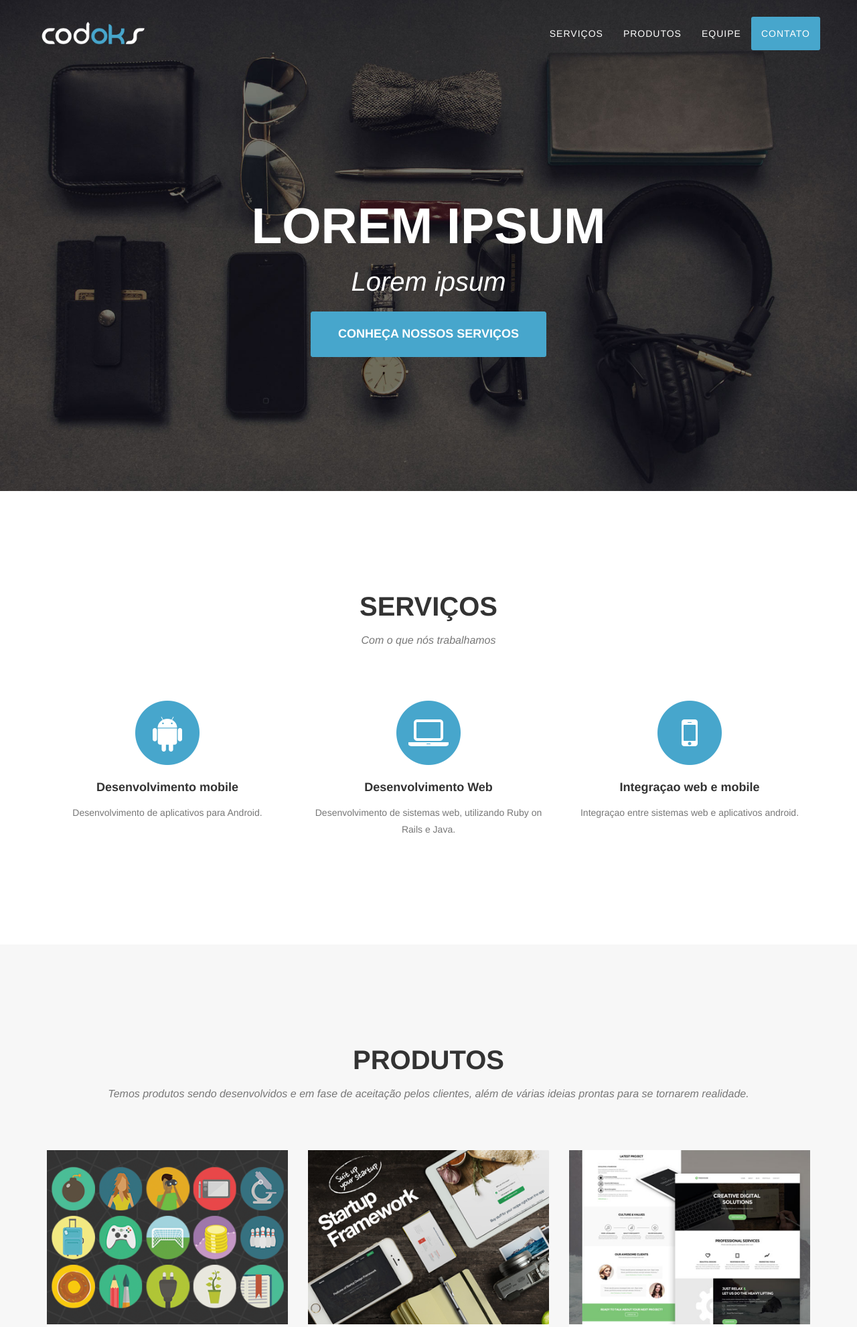
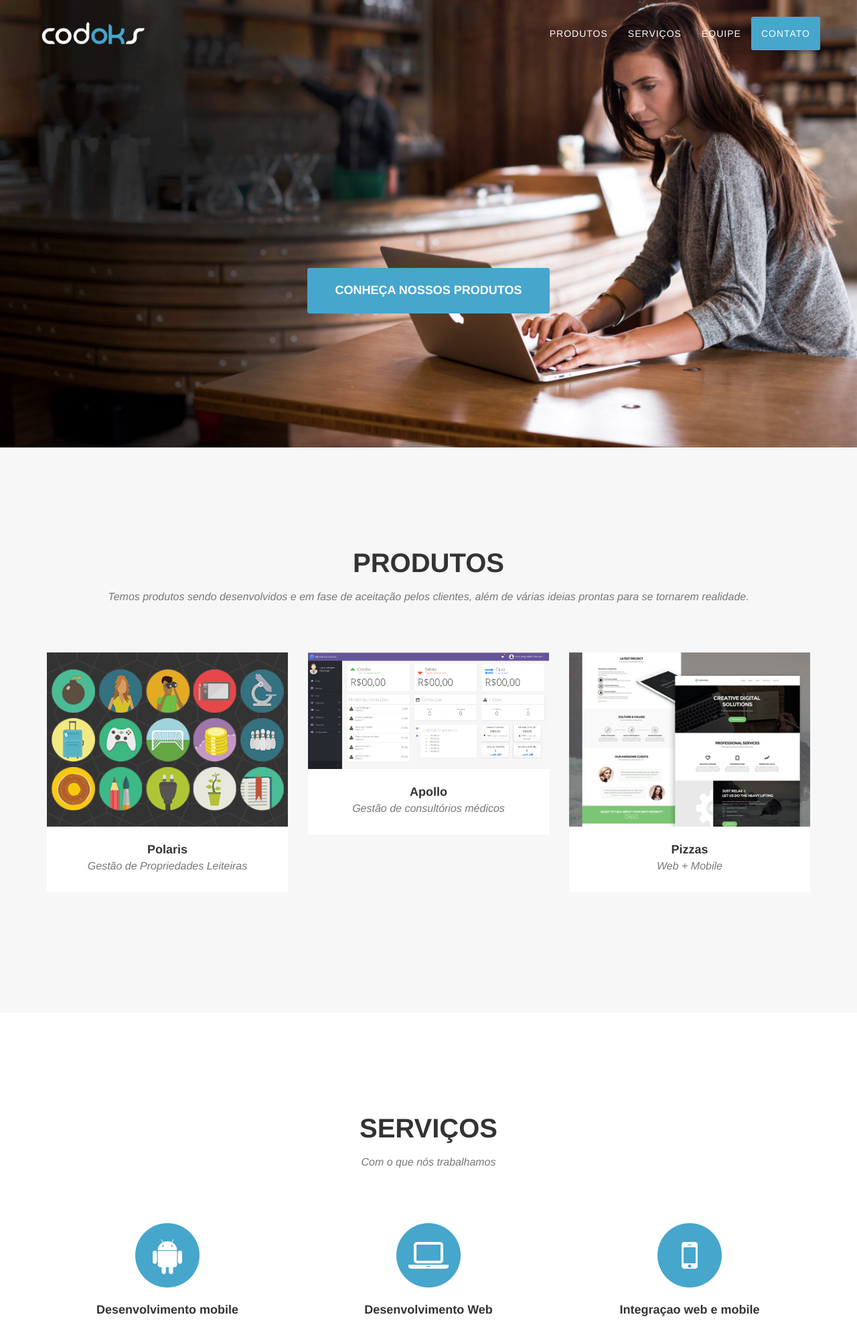
Before and after one commit to Codoks/codoks-site, a PHP site: page / in a window 1280 px wide. Shown: the top 1981 px of the page at 67% size. Run offline with PHP 8.4, Linux system fonts and the light colour scheme; some web fonts are replaced.

Commit message:
melhorado o texto do apollo e adicionado uma imagem para ele

```diff
--- a/css/agency.css
+++ b/css/agency.css
@@ -269,7 +269,7 @@ header {
     text-align: center;
     color: #fff;
     background-attachment: scroll;
-    background-image: url(../img/header-bg.jpg);
+    background-image: url(../img/teste.jpg);
     background-position: center center;
     background-repeat: none;
     -webkit-background-size: cover;
@@ -319,7 +319,7 @@ header .intro-text .intro-heading {
         margin-bottom: 50px;
         text-transform: uppercase;
         font-family: Montserrat,"Helvetica Neue",Helvetica,Arial,sans-serif;
-        font-size: 75px;
+        font-size: 50px;
         font-weight: 700;
         line-height: 75px;
     }
--- a/index.html
+++ b/index.html
@@ -48,7 +48,7 @@
                     <span class="icon-bar"></span>
                     <span class="icon-bar"></span>
                 </button>
-                <img src="img/logos/logo_header.png" class="navbar-brand page-scroll" alt="">
+                <a href="#inicial" class="page-scroll"><img src="img/logos/logo_header.png" class="navbar-brand page-scroll" alt=""></a>
             </div>
 
             <!-- Collect the nav links, forms, and other content for toggling -->
@@ -58,10 +58,10 @@
                         <a href="#page-top"></a>
                     </li>
                     <li>
-                        <a class="page-scroll" href="#services">Serviços</a>
+                        <a class="page-scroll" href="#portfolio">Produtos</a>
                     </li>
                     <li>
-                        <a class="page-scroll" href="#portfolio">Produtos</a>
+                        <a class="page-scroll" href="#services">Serviços</a>
                     </li>
                     <li>
                         <a class="page-scroll" href="#team">Equipe</a>
@@ -78,16 +78,71 @@
 
     <!-- Header -->
     <header>
-        <div class="container">
+        <div id="inicial" class="container">
             <div class="intro-text">
-                <div class="intro-heading">Lorem ipsum</div>
-                <div class="intro-lead-in">Lorem ipsum</div>
-                <a href="#services" class="page-scroll btn btn-xl">Conheça nossos serviços</a>
+                <div class="intro-heading"></div>
+                <a href="#portfolio" class="page-scroll btn btn-xl">Conheça nossos produtos</a>
             </div>
         </div>
     </header>
 
-    <!-- Services Section -->
+    <!-- Portfolio Grid Section -->
+    <section id="portfolio" class="bg-light-gray">
+        <div class="container">
+            <div class="row">
+                <div class="col-lg-12 text-center">
+                    <h2 class="section-heading">Produtos</h2>
+                    <h3 class="section-subheading text-muted">Temos produtos sendo desenvolvidos e em fase de aceitação pelos clientes, além de várias ideias prontas para se tornarem realidade.</h3>
+                </div>
+            </div>
+            <div class="row">
+                <div class="col-md-4 col-sm-6 portfolio-item">
+                    <a href="#portfolioModal1" class="portfolio-link" data-toggle="modal">
+                        <div class="portfolio-hover">
+                            <div class="portfolio-hover-content">
+                                <i class="fa fa-plus fa-3x"></i>
+                            </div>
+                        </div>
+                        <img src="img/portfolio/roundicons.png" class="img-responsive" alt="">
+                    </a>
+                    <div class="portfolio-caption">
+                        <h4>Polaris</h4>
+                        <p class="text-muted">Gestão de Propriedades Leiteiras</p>
+                    </div>
+                </div>
+                <div class="col-md-4 col-sm-6 portfolio-item">
+                    <a href="#portfolioModal2" class="portfolio-link" data-toggle="modal">
+                        <div class="portfolio-hover">
+                            <div class="portfolio-hover-content">
+                                <i class="fa fa-plus fa-3x"></i>
+                            </div>
+                        </div>
+                        <img src="img/portfolio/img_apollo.png" class="img-responsive" alt="">
+                    </a>
+                    <div class="portfolio-caption">
+                        <h4>Apollo</h4>
+                        <p class="text-muted">Gestão de consultórios médicos</p>
+                    </div>
+                </div>
+                <div class="col-md-4 col-sm-6 portfolio-item">
+                    <a href="#portfolioModal3" class="portfolio-link" data-toggle="modal">
+                        <div class="portfolio-hover">
+                            <div class="portfolio-hover-content">
+                                <i class="fa fa-plus fa-3x"></i>
+                            </div>
+                        </div>
+                        <img src="img/portfolio/treehouse.png" class="img-responsive" alt="">
+                    </a>
+                    <div class="portfolio-caption">
+                        <h4>Pizzas</h4>
+                        <p class="text-muted">Web + Mobile</p>
+                    </div>
+                </div>
+            </div>
+        </div>
+    </section>
+
+     <!-- Services Section -->
     <section id="services">
         <div class="container">
             <div class="row">
@@ -131,61 +186,6 @@
         </div>
     </section>
 
-    <!-- Portfolio Grid Section -->
-    <section id="portfolio" class="bg-light-gray">
-        <div class="container">
-            <div class="row">
-                <div class="col-lg-12 text-center">
-                    <h2 class="section-heading">Produtos</h2>
-                    <h3 class="section-subheading text-muted">Temos produtos sendo desenvolvidos e em fase de aceitação pelos clientes, além de várias ideias prontas para se tornarem realidade.</h3>
-                </div>
-            </div>
-            <div class="row">
-                <div class="col-md-4 col-sm-6 portfolio-item">
-                    <a href="#portfolioModal1" class="portfolio-link" data-toggle="modal">
-                        <div class="portfolio-hover">
-                            <div class="portfolio-hover-content">
-                                <i class="fa fa-plus fa-3x"></i>
-                            </div>
-                        </div>
-                        <img src="img/portfolio/roundicons.png" class="img-responsive" alt="">
-                    </a>
-                    <div class="portfolio-caption">
-                        <h4>Polaris</h4>
-                        <p class="text-muted">Web + Mobile</p>
-                    </div>
-                </div>
-                <div class="col-md-4 col-sm-6 portfolio-item">
-                    <a href="#portfolioModal2" class="portfolio-link" data-toggle="modal">
-                        <div class="portfolio-hover">
-                            <div class="portfolio-hover-content">
-                                <i class="fa fa-plus fa-3x"></i>
-                            </div>
-                        </div>
-                        <img src="img/portfolio/startup-framework.png" class="img-responsive" alt="">
-                    </a>
-                    <div class="portfolio-caption">
-                        <h4>Apollo</h4>
-                        <p class="text-muted">Gestão de consultórios médicos</p>
-                    </div>
-                </div>
-                <div class="col-md-4 col-sm-6 portfolio-item">
-                    <a href="#portfolioModal3" class="portfolio-link" data-toggle="modal">
-                        <div class="portfolio-hover">
-                            <div class="portfolio-hover-content">
-                                <i class="fa fa-plus fa-3x"></i>
-                            </div>
-                        </div>
-                        <img src="img/portfolio/treehouse.png" class="img-responsive" alt="">
-                    </a>
-                    <div class="portfolio-caption">
-                        <h4>Pizzas</h4>
-                        <p class="text-muted">Web + Mobile</p>
-                    </div>
-                </div>
-            </div>
-        </div>
-    </section>
 
     <!-- Team Section -->
     <section id="team">
@@ -394,11 +394,11 @@
                     <div class="col-lg-8 col-lg-offset-2">
                         <div class="modal-body">
                             <h2>Apollo</h2>
-                            <p class="item-intro text-muted">Lorem ipsum dolor sit amet consectetur.</p>
-                            <img class="img-responsive img-centered" src="img/portfolio/startup-framework-preview.png" alt="">
-                            <p><a href="http://designmodo.com/startup/?u=787">Startup Framework</a> is a website builder for professionals. Startup Framework contains components and complex blocks (PSD+HTML Bootstrap themes and templates) which can easily be integrated into almost any design. All of these components are made in the same style, and can easily be integrated into projects, allowing you to create hundreds of solutions for your future projects.</p>
-                            <p>You can preview Startup Framework <a href="http://designmodo.com/startup/?u=787">here</a>.</p>
-                            <button type="button" class="btn btn-primary" data-dismiss="modal"><i class="fa fa-times"></i> Fechar</button>
+                            <p class="item-intro text-muted">Gestão de consultórios médicos</p>
+                            <img class="img-responsive img-centered" src="img/portfolio/img_apollo.png" alt="">
+                            <p>Sistema de gestão inteligente e fácil para a sua clínica, organizando suas agendas, as consultas e prontuários dos pacientes, e todo o controle financeiro do seu consultório.<br>O sistema pode ser acessado através do seu computador ou do aplicativo Android com seu smartphone.</p>
+                            <p>O sistema está em faze de testes, e você poderá testá-lo gratuitamente durante um período de 60 dias, entre em contato pelo email: lucas@codoks.com</p>
+                            <button type="button" class="btn btn-primary" data-dismiss="modal"><i class="fa fa-times"></i> Voltar</button>
                         </div>
                     </div>
                 </div>
```
Also changed, not shown: img/portfolio/img_apollo.png (added), img/teste.jpg (added), 1 other file.
